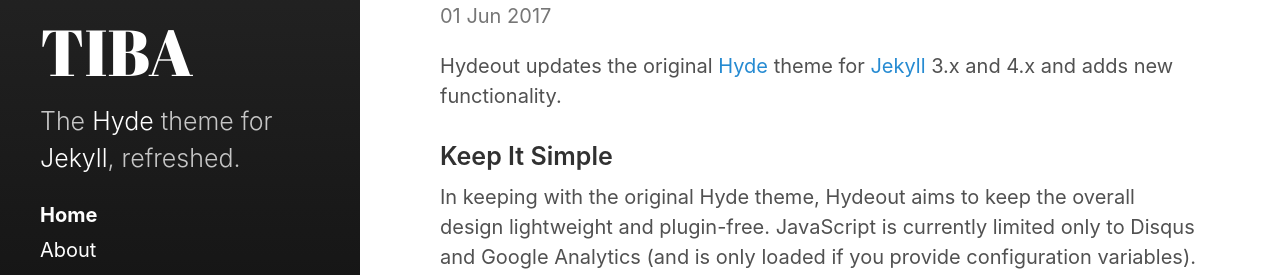
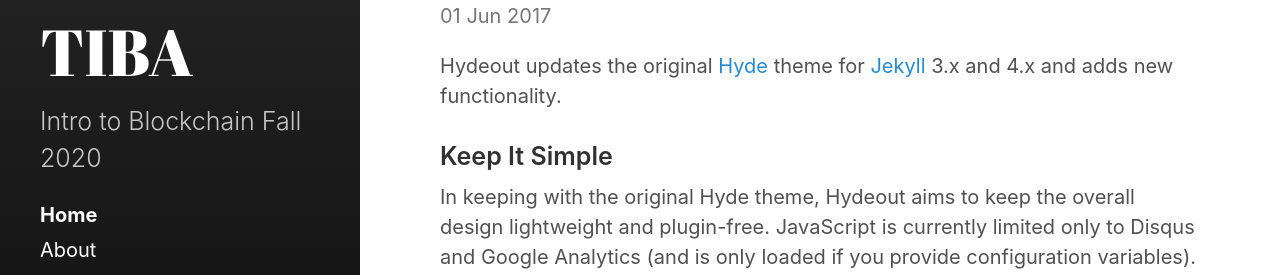
Before and after one commit to SamT6/ItBf20, a Jekyll site: the page built from index.html, in a window 1280 px wide. Shown: the part 420-695 px from the top of the page. Built offline with Jekyll 4.4.1, drawn with Linux system fonts in a browser that asks for light colours; the list of posts is cut into pages by our own code.

Commit message:
desc change

```diff
--- a/_config.yml
+++ b/_config.yml
@@ -5,7 +5,8 @@ highlighter:      rouge
 # Setup
 title:            TIBA
 tagline:          'A Jekyll theme'
-description:      'The <a href="http://hyde.getpoole.com" target="_blank">Hyde</a> theme for <a href="http://jekyllrb.com" target="_blank">Jekyll</a>, refreshed.'
+description:      'Intro to Blockchain Fall 2020'
+# description:      'The <a href="http://hyde.getpoole.com" target="_blank">Hyde</a> theme for <a href="http://jekyllrb.com" target="_blank">Jekyll</a>, refreshed.'
 url:              https://fongandrew.github.io
 baseurl:
                   # the optional subpath of your site, e.g. "/blog"
```
